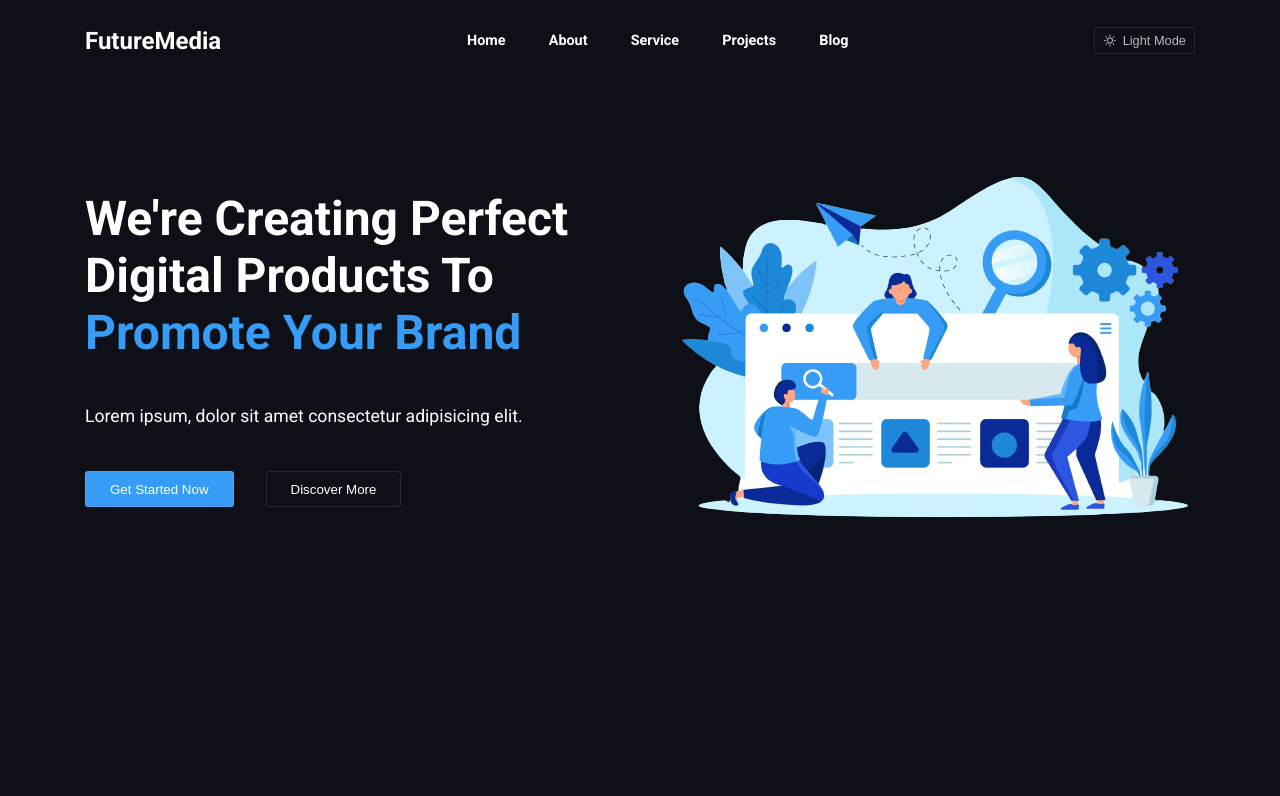
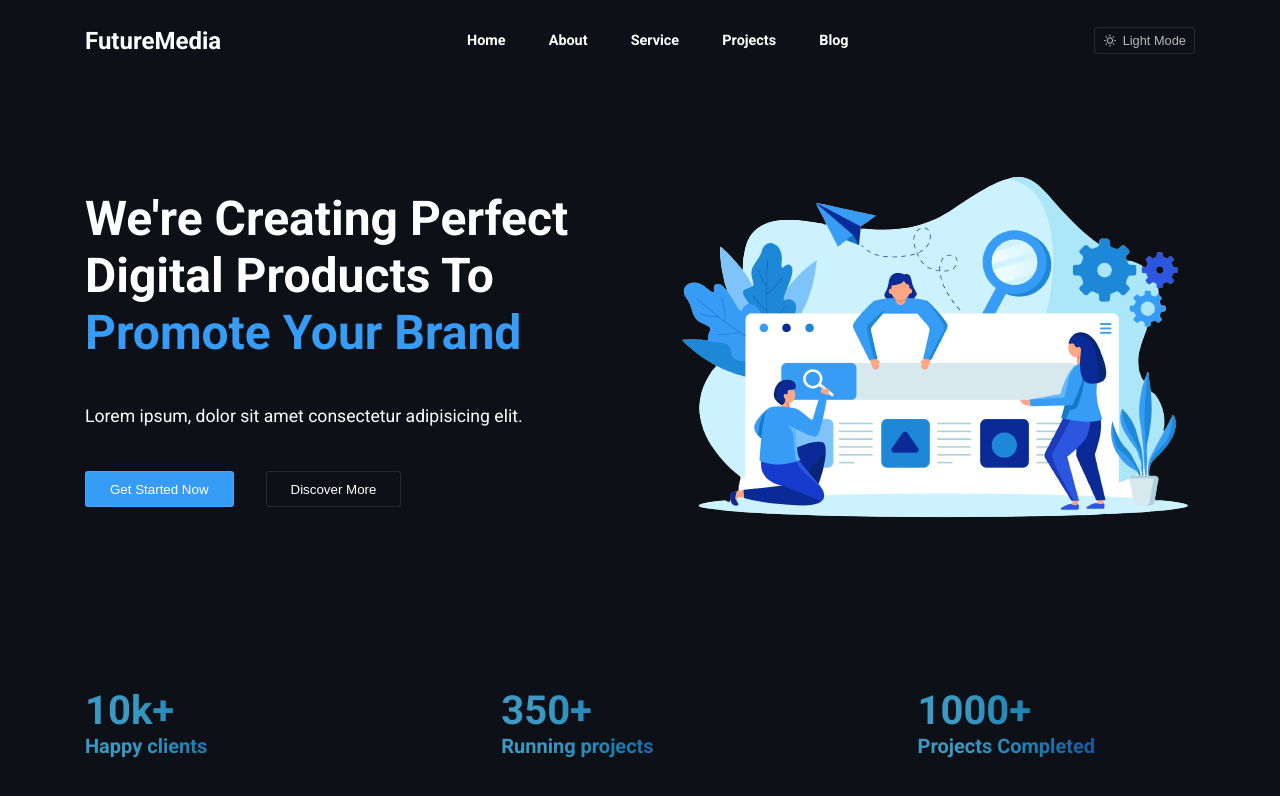
Before and after one commit to xroobix/AgencyWebsite, a React (Vite) app: page / in a window 1280 px wide. Shown: the top 796 px of the page. Built offline with nearby package versions, Linux system fonts and the light colour scheme.

Commit message:
Add Counter with projects data

```diff
--- a/src/App.css
+++ b/src/App.css
@@ -3,6 +3,12 @@
 :root {
   --primary-color: rgb(55 156 246);
   --background-color: #0d1117;
+  --counter-color: linear-gradient(
+    90deg,
+    rgb(60, 153, 196) 15%,
+    rgba(29, 129, 176, 1) 40%,
+    rgb(23, 79, 158) 70%
+  );
 }
 
 * {
--- a/src/App.tsx
+++ b/src/App.tsx
@@ -1,4 +1,5 @@
 import './App.css';
+import { Counter } from './Components/Counter/Counter';
 import { Header } from './Components/Header/Header';
 import { Hero } from './Components/Hero/Hero';
 
@@ -7,6 +8,7 @@ function App() {
     <>
       <Header />
       <Hero />
+      <Counter />
     </>
   );
 }
--- /dev/null
+++ b/src/Components/Counter/Counter.tsx
@@ -0,0 +1,33 @@
+import './counter.css';
+
+const counterData = [
+  {
+    number: "10k+",
+    text: 'Happy clients',
+  },
+  {
+    number: "350+",
+    text: 'Running projects',
+  },
+  {
+    number: "1000+",
+    text: 'Projects Completed',
+  },
+];
+
+export const Counter = () => {
+  return (
+    <section className="counter" id='projects'>
+      <div className="container">
+        <div className="counter__wrapper">
+          {counterData.map((i, idx) => (
+            <div key={idx} className="counter__item">
+              <h3 className="counter__number">{i.number}</h3>
+              <h4 className="counter__title">{i.text}</h4>
+            </div>
+          ))}
+        </div>
+      </div>
+    </section>
+  );
+};
--- /dev/null
+++ b/src/Components/Counter/counter.css
@@ -0,0 +1,24 @@
+.counter__wrapper {
+    display: flex;
+    align-items: center;
+    justify-content: space-between;
+}
+
+.counter__item {
+    width: 25%;
+}
+
+.counter__number, .counter__title {
+    background: var(--counter-color);
+    background-size: 100% 100%;
+    -webkit-background-clip: text;
+    -webkit-text-fill-color: transparent;
+}
+
+.counter__number {
+    font-size: 2.5rem;
+}
+
+.counter__title {
+    font-size: 1.25rem;
+}
```
